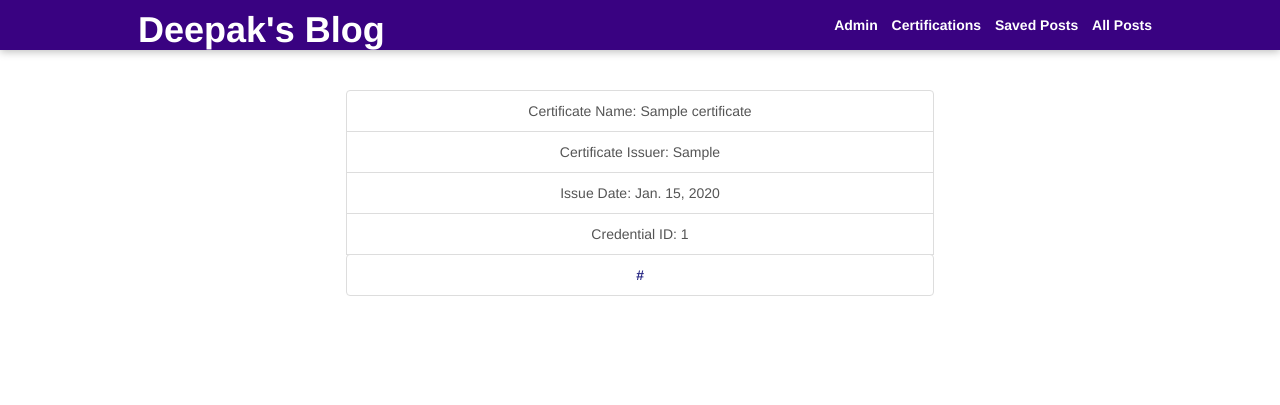
After one commit to deepakjangir15/my-site, a Django app: a page that uses blog/templates/blog/includes/certificate.html in a window 1280 px wide. The commit adds this page. Shown: the top 405 px of the page. Run offline with Django 4.2, Linux system fonts and the light colour scheme; tables that the repository leaves empty hold one stand-in row (values such as "Sample post").

Commit message:
Implemented single page certifications and css for the same

```diff
--- a/blog/admin.py
+++ b/blog/admin.py
@@ -10,9 +10,12 @@ class PostAdmin(admin.ModelAdmin):
 class CommentAdmin(admin.ModelAdmin):
     list_display = ('user_name','post')
 
+class CertificateAdmin(admin.ModelAdmin):
+    prepopulated_fields = {'slug': ('certificate_credential_id',)}
+
 
 admin.site.register(Post,PostAdmin)
 admin.site.register(Author)
 admin.site.register(Tag)
 admin.site.register(Comment,CommentAdmin)
-admin.site.register(Certificate)
+admin.site.register(Certificate,CertificateAdmin)
--- a/blog/models.py
+++ b/blog/models.py
@@ -47,8 +47,9 @@ class Certificate(models.Model):
     certificate_issuer = models.CharField(max_length=100)
     certificate_issue_date = models.DateField()
     certificate_expiry_date = models.DateField(null=True,blank=True)
-    certificate_credential_id = models.CharField(max_length=120,null=True,blank=True)
+    certificate_credential_id = models.CharField(max_length=120)
     certificate_url = models.URLField(max_length=200, blank=True, default='',null=True)
+    slug = models.SlugField(unique=True, db_index=True,null=True)
 
     def __str__(self):
         return f"{self.certificate_name}"
--- a/blog/static/blog/certificate.css
+++ b/blog/static/blog/certificate.css
@@ -10,3 +10,23 @@
     width: 40%;
     padding: 70px;
 }
+
+#single-certificate {
+    margin: auto;
+    width: 60%;
+    padding: 90px;
+}
+
+
+button.list-group-item {
+    text-align: center;
+}
+
+.list-group-item.certificate-button {
+    font-weight: bold;
+    font-style: italic;
+    display: flex;
+    align-items: center;
+    justify-content: center;
+    color: rgb(41, 41, 133);
+}
--- a/blog/templates/blog/certifications.html
+++ b/blog/templates/blog/certifications.html
@@ -14,7 +14,7 @@
 <section id="certifications">
     {% for certificate in certificates %}
         <div class="list-group">
-            <a href="#" class="list-group-item active">
+            <a href="{% url 'single-certificate' certificate.certificate_credential_id %}" class="list-group-item active">
                 <h4 class="list-group-item-heading">{{ certificate.certificate_name }}</h4>
                 <p class="list-group-item-text">{{ certificate.certificate_issuer }} - {{ certificate.certificate_credential_id }}</p>
             </a>
--- /dev/null
+++ b/blog/templates/blog/includes/certificate.html
@@ -0,0 +1,23 @@
+{% extends 'base.html' %}
+{% load static %}
+
+{% block title %}Individual Certificate{% endblock title %}
+
+{% block css_files %}
+    <link rel="stylesheet" href="https://cdn.jsdelivr.net/npm/bootstrap@3.4.1/dist/css/bootstrap.min.css" integrity="sha384-HSMxcRTRxnN+Bdg0JdbxYKrThecOKuH5zCYotlSAcp1+c8xmyTe9GYg1l9a69psu" crossorigin="anonymous">
+    <link rel="stylesheet" href="{% static "blog/stored-posts.css" %}">
+    <link rel="stylesheet" href="{% static "blog/certificate.css" %}">
+
+{% endblock css_files %}
+
+{% block content %}
+    <section id="single-certificate">
+        <div class="list-group">
+            <button type="button" class="list-group-item">Certificate Name: {{ certificate.certificate_name }}</button>
+            <button type="button" class="list-group-item">Certificate Issuer: {{ certificate.certificate_issuer }}</button>
+            <button type="button" class="list-group-item">Issue Date: {{ certificate.certificate_issue_date }}</button>
+            <button type="button" class="list-group-item">Credential ID: {{ certificate.certificate_credential_id }}</button>
+            <a href="{{ certificate.certificate_url }}" target="_blank"><button type="button" class="list-group-item certificate-button">{{ certificate.certificate_url }}</button></a>
+        </div>
+    </section>
+{% endblock content %}
--- a/blog/urls.py
+++ b/blog/urls.py
@@ -8,5 +8,6 @@ urlpatterns = [
     path("posts/<slug:slug>", views.SinglePostView.as_view(), name='post-detail-page'),
     path("read-later", views.ReadLaterView.as_view(), name="read-later"),
     path("admin",view=views.AdminPageView.as_view(),name="admin"),
-    path("certifications",view=views.CertificationsPageView.as_view(),name="certifications-page")
+    path("certifications",view=views.CertificationsPageView.as_view(),name="certifications-page"),
+    path("certifications/<slug:slug>",view=views.SingleCertificateView.as_view(),name="single-certificate"),
 ]
--- a/blog/views.py
+++ b/blog/views.py
@@ -116,10 +116,14 @@ class AdminPageView(RedirectView):
 class CertificationsPageView(ListView):
     template_name = 'blog/certifications.html'
     model = Certificate
-    # ordering = ["-date"]
     context_object_name = 'certificates'
 
-    # def get_queryset(self):
-    #     query_set = super().get_queryset()
-    #     data = query_set[:3]
-    #     return data
+class SingleCertificateView(View):
+     def get(self,request,slug):
+        certificate = Certificate.objects.get(slug=slug)
+
+        context = {
+            'certificate': certificate
+        }
+
+        return render(request,"blog/includes/certificate.html", context)
```
Also changed, not shown: 1 other file.
